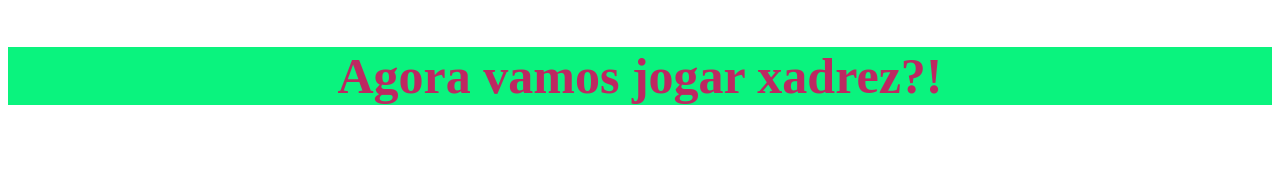
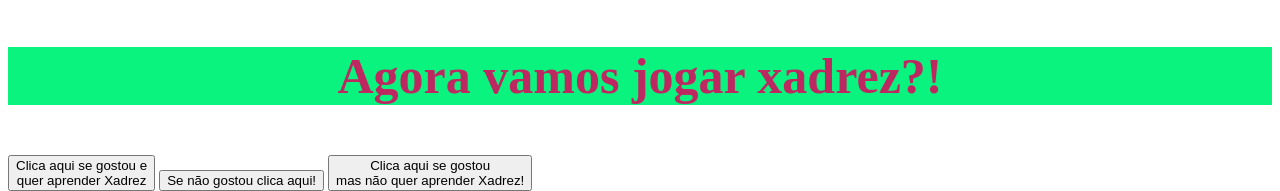
Before and after one commit to elisa-boo/projeto, a plain HTML site: page projeto/index.html/index.html in a window 1280 px wide. Shown: the part 2012-2203 px from the top of the page. Before the commit the page ends 2117 px from the top, so only its background shows below. Drawn offline with Linux system fonts and the light colour scheme.

Commit message:
Update index.html

```diff
--- a/projeto/index.html/index.html
+++ b/projeto/index.html/index.html
@@ -70,6 +70,7 @@
             <p id="rodape">
                 Agora vamos jogar xadrez?!
             </p>
+            <button> Clica aqui se gostou e <br> quer aprender Xadrez</button>      <button> Se não gostou clica aqui!</button>    <button> Clica aqui se gostou<br> mas não quer aprender Xadrez!   </button>
 
             <script src=" executa-no-fim-da-pagina.js><script/"></script>
             </script>
```
